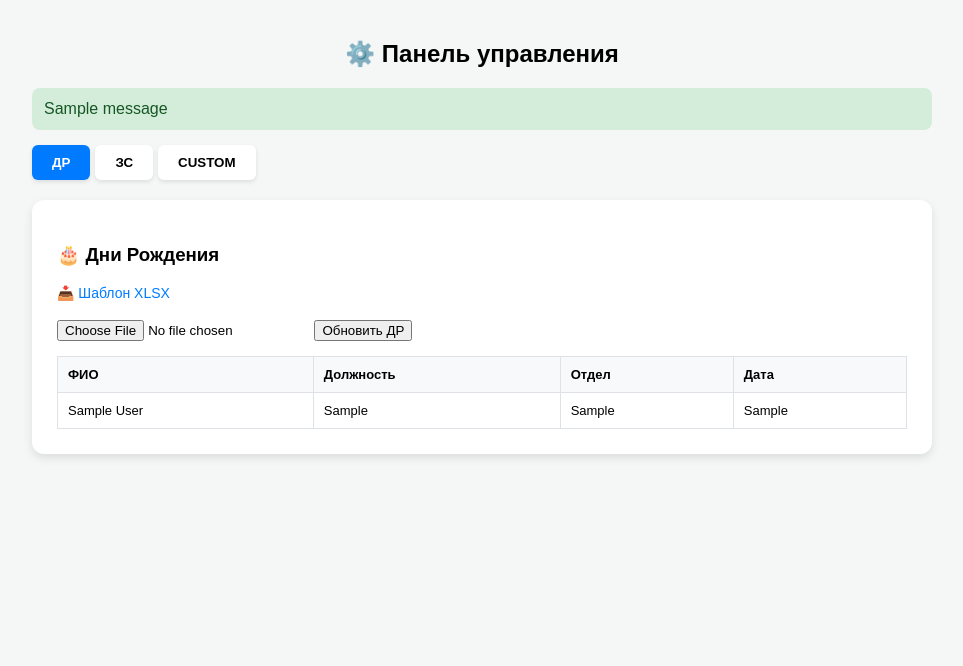
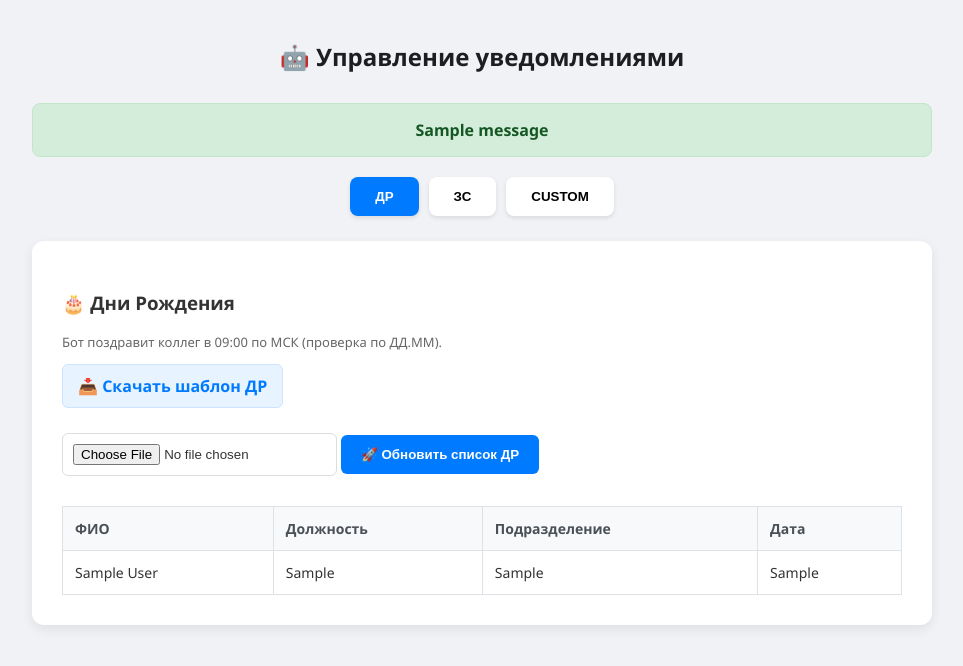
Before and after one commit to ankoriru/reminder, a Flask app: page / in a window 1280 px wide. Shown: the top 666 px of the page, without its empty margins (158-1121 px from the left). Run offline with Flask 3, Linux system fonts and the light colour scheme; the visitor is signed in with stand-in values (Sample User, id 1); tables that the repository leaves empty hold one stand-in row (values such as "Sample post"); one stand-in notice (Sample message) is shown.

Commit message:
Update index.html

```diff
--- a/templates/index.html
+++ b/templates/index.html
@@ -2,24 +2,55 @@
 <html lang="ru">
 <head>
     <meta charset="UTF-8">
-    <title>Настройки Бота</title>
+    <meta name="viewport" content="width=device-width, initial-scale=1.0">
+    <title>Панель управления Ботом</title>
     <style>
-        body { font-family: sans-serif; max-width: 900px; margin: auto; padding: 20px; background: #f4f7f6; }
-        .nav { display: flex; gap: 5px; margin-bottom: 20px; }
-        .nav button { padding: 10px 20px; border: none; background: #fff; border-radius: 6px; cursor: pointer; font-weight: bold; box-shadow: 0 2px 4px rgba(0,0,0,0.1); }
+        body { font-family: 'Segoe UI', Tahoma, Geneva, Verdana, sans-serif; max-width: 900px; margin: auto; padding: 20px; background: #f0f2f5; color: #333; }
+        h2 { text-align: center; color: #1c1e21; margin-bottom: 30px; }
+
+        /* Навигация */
+        .nav { display: flex; justify-content: center; gap: 10px; margin-bottom: 25px; }
+        .nav button { padding: 12px 25px; cursor: pointer; border: none; background: #fff; border-radius: 8px; font-weight: bold; transition: 0.3s; box-shadow: 0 2px 4px rgba(0,0,0,0.1); }
         .nav button.active { background: #007bff; color: white; }
-        .content { background: white; padding: 25px; border-radius: 12px; box-shadow: 0 4px 10px rgba(0,0,0,0.1); }
+        .nav button:hover:not(.active) { background: #e4e6eb; }
+
+        /* Контент */
+        .content { background: white; padding: 30px; border-radius: 12px; box-shadow: 0 4px 12px rgba(0,0,0,0.08); }
         .tab { display: none; }
         .active-tab { display: block; }
-        table { width: 100%; border-collapse: collapse; margin-top: 15px; }
-        th, td { border: 1px solid #dee2e6; padding: 10px; text-align: left; font-size: 13px; }
-        th { background: #f8f9fa; }
-        .flash { background: #d4edda; color: #155724; padding: 12px; border-radius: 8px; margin-bottom: 15px; }
+
+        /* Таблицы */
+        table { width: 100%; border-collapse: collapse; margin-top: 20px; background: #fff; }
+        th, td { border: 1px solid #dee2e6; padding: 12px; text-align: left; font-size: 14px; }
+        th { background: #f8f9fa; color: #495057; }
+        tr:nth-child(even) { background-color: #f9f9f9; }
+
+        /* Формы и элементы */
+        .flash { padding: 15px; background: #d4edda; color: #155724; border-radius: 8px; margin-bottom: 20px; border: 1px solid #c3e6cb; font-weight: bold; text-align: center; }
+        .btn-template { display: inline-block; margin-bottom: 20px; padding: 10px 15px; background: #e7f3ff; color: #007bff; text-decoration: none; border-radius: 6px; font-weight: bold; border: 1px solid #cce4ff; transition: 0.2s; }
+        .btn-template:hover { background: #d1e7ff; }
+
+        .form-box { background: #f8f9fa; padding: 20px; border-radius: 10px; border: 1px solid #eee; margin-bottom: 25px; }
+        textarea, input, select { padding: 10px; border: 1px solid #ddd; border-radius: 6px; width: 100%; box-sizing: border-box; margin-top: 5px; margin-bottom: 15px; }
+
+        button[type="submit"] { background: #28a745; color: white; border: none; padding: 12px 20px; border-radius: 6px; cursor: pointer; font-weight: bold; width: 100%; transition: 0.2s; }
+        button[type="submit"]:hover { background: #218838; }
+
+        .btn-del { color: #dc3545; text-decoration: none; font-weight: bold; font-size: 18px; transition: 0.2s; }
+        .btn-del:hover { color: #a71d2a; }
+
+        /* Чекбоксы для дней недели */
+        .days-grid { display: grid; grid-template-columns: repeat(auto-fill, minmax(80px, 1fr)); gap: 10px; padding: 10px; border: 1px dashed #ccc; border-radius: 6px; background: #fff; margin-bottom: 15px; }
+        .days-grid label { font-size: 13px; display: flex; align-items: center; gap: 5px; cursor: pointer; }
     </style>
 </head>
 <body>
-    <h2 style="text-align: center;">⚙️ Панель управления</h2>
-    {% with messages = get_flashed_messages() %}{% if messages %}<div class="flash">{{ messages[0] }}</div>{% endif %}{% endwith %}
+
+    <h2>🤖 Управление уведомлениями</h2>
+
+    {% with messages = get_flashed_messages() %}
+      {% if messages %}<div class="flash">{{ messages[0] }}</div>{% endif %}
+    {% endwith %}
 
     <div class="nav">
         <button onclick="showTab('dr')" id="btn-dr" class="active">ДР</button>
@@ -30,41 +61,68 @@
     <div class="content">
         <div id="dr" class="tab active-tab">
             <h3>🎂 Дни Рождения</h3>
-            <a href="/download_template/dr" style="color:#007bff; text-decoration:none; font-size:14px;">📥 Шаблон XLSX</a><br><br>
-            <form action="/upload_dr" method="post" enctype="multipart/form-data">
-                <input type="file" name="file" accept=".xlsx" required>
-                <button type="submit">Обновить ДР</button>
+            <p style="font-size: 13px; color: #666;">Бот поздравит коллег в 09:00 по МСК (проверка по ДД.ММ).</p>
+            <a href="/download_template/dr" class="btn-template">📥 Скачать шаблон ДР</a>
+
+            <form action="{{ url_for('upload_dr') }}" method="post" enctype="multipart/form-data">
+                <input type="file" name="file" accept=".xlsx" required style="width: auto; margin-bottom: 10px;">
+                <button type="submit" style="width: auto; background: #007bff;">🚀 Обновить список ДР</button>
             </form>
+
             <table>
-                <tr><th>ФИО</th><th>Должность</th><th>Отдел</th><th>Дата</th></tr>
-                {% for b in bdays %}<tr><td>{{b.full_name}}</td><td>{{b.pos}}</td><td>{{b.dep}}</td><td>{{b.bday}}</td></tr>{% endfor %}
+                <thead>
+                    <tr><th>ФИО</th><th>Должность</th><th>Подразделение</th><th>Дата</th></tr>
+                </thead>
+                <tbody>
+                    {% for b in bdays %}
+                    <tr><td>{{b.full_name}}</td><td>{{b.pos}}</td><td>{{b.dep}}</td><td>{{b.bday}}</td></tr>
+                    {% endfor %}
+                </tbody>
             </table>
         </div>
 
         <div id="zs" class="tab">
-            <h3>🔔 Значимые события</h3>
-            <a href="/download_template/zs" style="color:#007bff; text-decoration:none; font-size:14px;">📥 Шаблон XLSX</a><br><br>
-            <form action="/upload_zs" method="post" enctype="multipart/form-data">
-                <input type="file" name="file" accept=".xlsx" required>
-                <button type="submit">Обновить ЗС</button>
+            <h3>🔔 Значимые события (ЗС)</h3>
+            <p style="font-size: 13px; color: #666;">Бот отправит сообщение точно в указанную секунду (ДД.ММ.ГГГГ ЧЧ:ММ:СС).</p>
+            <a href="/download_template/zs" class="btn-template">📥 Скачать шаблон ЗС</a>
+
+            <form action="{{ url_for('upload_zs') }}" method="post" enctype="multipart/form-data">
+                <input type="file" name="file" accept=".xlsx" required style="width: auto; margin-bottom: 10px;">
+                <button type="submit" style="width: auto; background: #007bff;">🚀 Обновить базу ЗС</button>
             </form>
+
             <table>
-                <tr><th>Событие</th><th>Текст напоминания</th><th>Когда</th></tr>
-                {% for e in evs %}<tr><td>{{e.event_name}}</td><td>{{e.reminder_text}}</td><td>{{e.dt}}</td></tr>{% endfor %}
+                <thead>
+                    <tr><th>Событие</th><th>Текст напоминания</th><th>Когда (Дата)</th></tr>
+                </thead>
+                <tbody>
+                    {% for e in evs %}
+                    <tr><td>{{e.event_name}}</td><td>{{e.reminder_text}}</td><td>{{e.dt}}</td></tr>
+                    {% endfor %}
+                </tbody>
             </table>
         </div>
 
         <div id="custom" class="tab">
             <h3>✍️ Custom напоминания</h3>
-            <form action="/add_custom" method="post" style="background:#f9f9f9; padding:15px; border-radius:8px; margin-bottom:20px;">
-                <textarea name="text" style="width:100%; height:50px;" placeholder="Текст сообщения" required></textarea><br>
-                <input type="datetime-local" name="dt" required style="width:100%; margin:10px 0;"><br>
-                <select name="period" id="period-select" onchange="toggleDays()" style="width:100%; padding:8px;">
-                    <option value="once">Единоразово</option>
+            <div class="form-box">
+                <form action="{{ url_for('add_custom') }}" method="post">
+                    <label>Текст сообщения:</label>
+                    <textarea name="text" placeholder="Введите текст, который бот отправит в чат..." required></textarea>
+
+                    <label>Время (и дата для единоразовых):</label>
+                    <input type="datetime-local" name="dt" required title="Выберите дату и время">
+
+                    <label>Режим повтора:</label>
+                    <select name="period" id="period-select" onchange="toggleDays()">
+                        <option value="once">Единоразово (в указанную дату)</option>
                         <option value="workdays">Рабочие дни (Пн-Пт)</option>
-                    <option value="weekdays">Выбрать дни недели</option>
+                        <option value="weekdays">Выбрать свои дни недели</option>
                     </select>
-                <div id="days-picker" style="display:none; margin-top:10px; padding:10px; border:1px dashed #ccc;">
+
+                    <div id="days-picker" style="display:none;">
+                        <label>Выберите дни:</label>
+                        <div class="days-grid">
                             <label><input type="checkbox" name="days" value="0"> Пн</label>
                             <label><input type="checkbox" name="days" value="1"> Вт</label>
                             <label><input type="checkbox" name="days" value="2"> Ср</label>
@@ -72,28 +130,45 @@
                             <label><input type="checkbox" name="days" value="4"> Пт</label>
                             <label><input type="checkbox" name="days" value="5"> Сб</label>
                             <label><input type="checkbox" name="days" value="6"> Вс</label>
-                </div><br>
-                <button type="submit" style="background:#28a745; color:white; border:none; width:100%; padding:10px; border-radius:6px; cursor:pointer; font-weight:bold;">💾 Сохранить</button>
+                        </div>
+                    </div>
+
+                    <button type="submit">✅ Сохранить уведомление</button>
                 </form>
+            </div>
+
             <table>
-                <tr><th>Текст</th><th>Время</th><th>Действие</th></tr>
+                <thead>
+                    <tr><th>Сообщение</th><th>Время/Дата</th><th>Удалить</th></tr>
+                </thead>
+                <tbody>
                     {% for c in customs %}
-                <tr><td>{{c.text}}</td><td>{{c.dt}}</td><td><a href="/delete_custom/{{c.id}}" style="color:red; text-decoration:none;">❌ Удалить</a></td></tr>
+                    <tr>
+                        <td>{{c.text}}</td>
+                        <td>{{c.dt}}</td>
+                        <td style="text-align: center;"><a href="/delete_custom/{{c.id}}" class="btn-del" onclick="return confirm('Вы уверены, что хотите удалить это напоминание?')">❌</a></td>
+                    </tr>
                     {% endfor %}
+                </tbody>
             </table>
         </div>
     </div>
 
     <script>
-        function showTab(id) {
+        function showTab(name) {
+            // Переключение вкладок
             document.querySelectorAll('.tab').forEach(t => t.classList.remove('active-tab'));
             document.querySelectorAll('.nav button').forEach(b => b.classList.remove('active'));
-            document.getElementById(id).classList.add('active-tab');
-            document.getElementById('btn-' + id).classList.add('active');
+
+            document.getElementById(name).classList.add('active-tab');
+            document.getElementById('btn-' + name).classList.add('active');
         }
+
         function toggleDays() {
+            // Показ/скрытие выбора дней недели
             const val = document.getElementById('period-select').value;
-            document.getElementById('days-picker').style.display = (val === 'weekdays') ? 'block' : 'none';
+            const picker = document.getElementById('days-picker');
+            picker.style.display = (val === 'weekdays') ? 'block' : 'none';
         }
     </script>
 </body>
```
Lines whose indentation alone changed are shown as unchanged.
